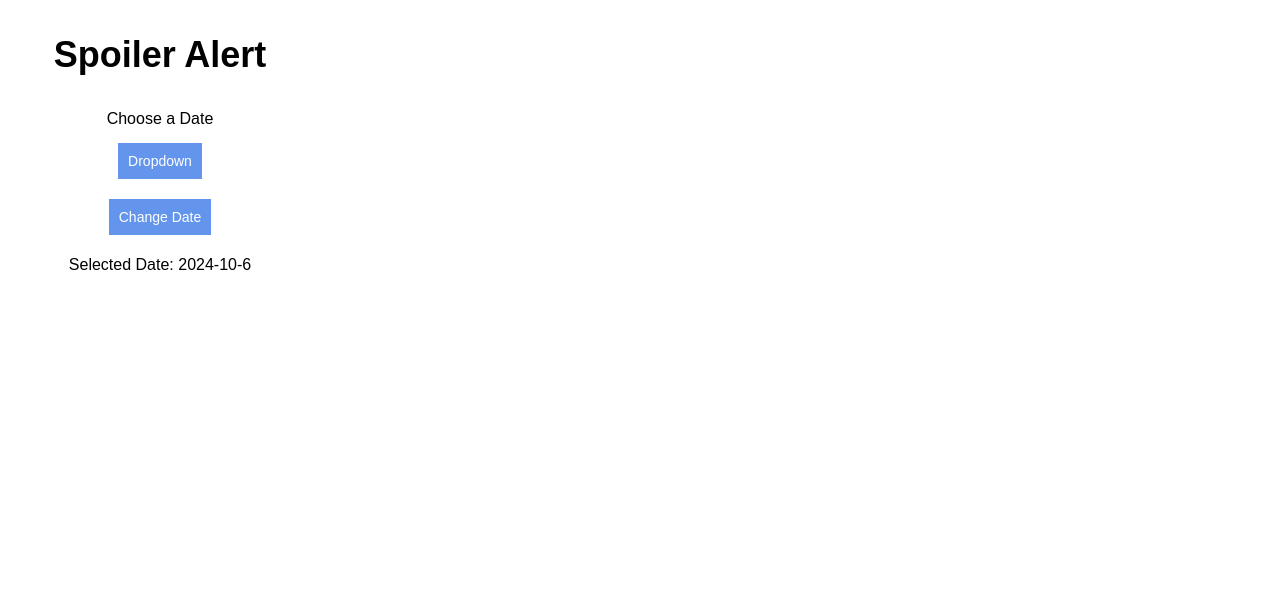
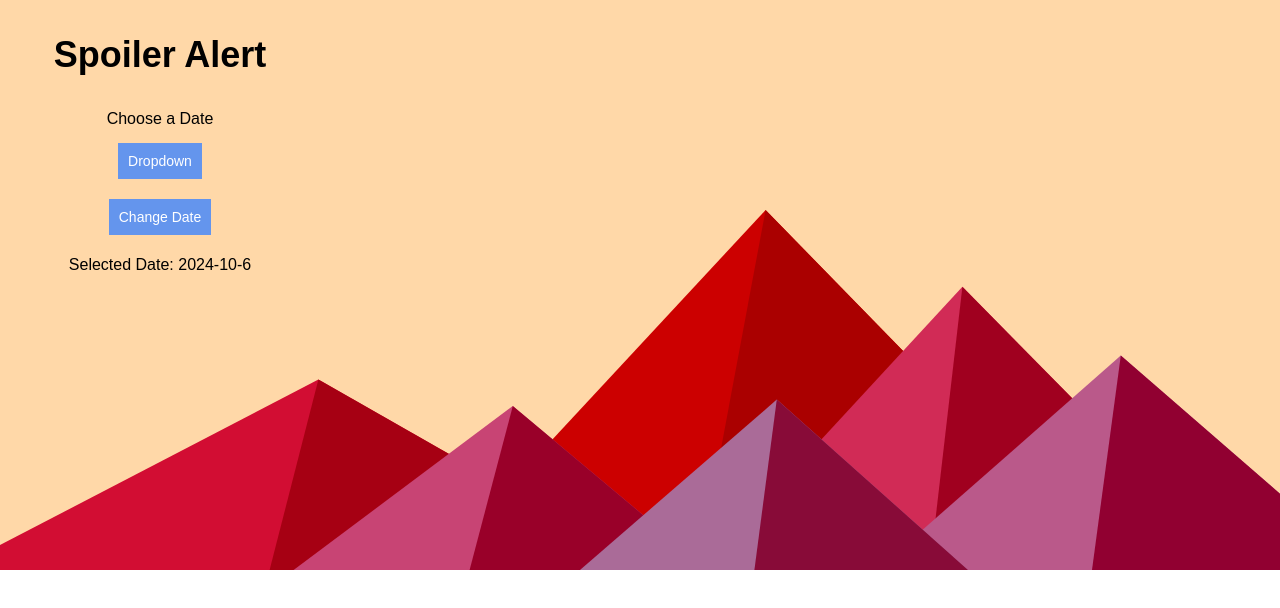
Before and after one commit to Chris0sorio/SpoilerAlert, a browser extension: page frontend/Main.html in a window 1280 px wide. Drawn offline with Linux system fonts and the light colour scheme.

Commit message:
css edit and background

```diff
--- a/frontend/styles.css
+++ b/frontend/styles.css
@@ -5,6 +5,10 @@ body {
     margin: 0;
     padding: 10px;
     display: flex;
+    background-image: url('./background.svg');
+    background-size: cover;
+    background-position: center;
+    background-repeat: no-repeat;
     flex-direction: column;
     align-items: center;
 }
```
Also changed, not shown: frontend/background.svg (added), frontend/background2.svg (added).
